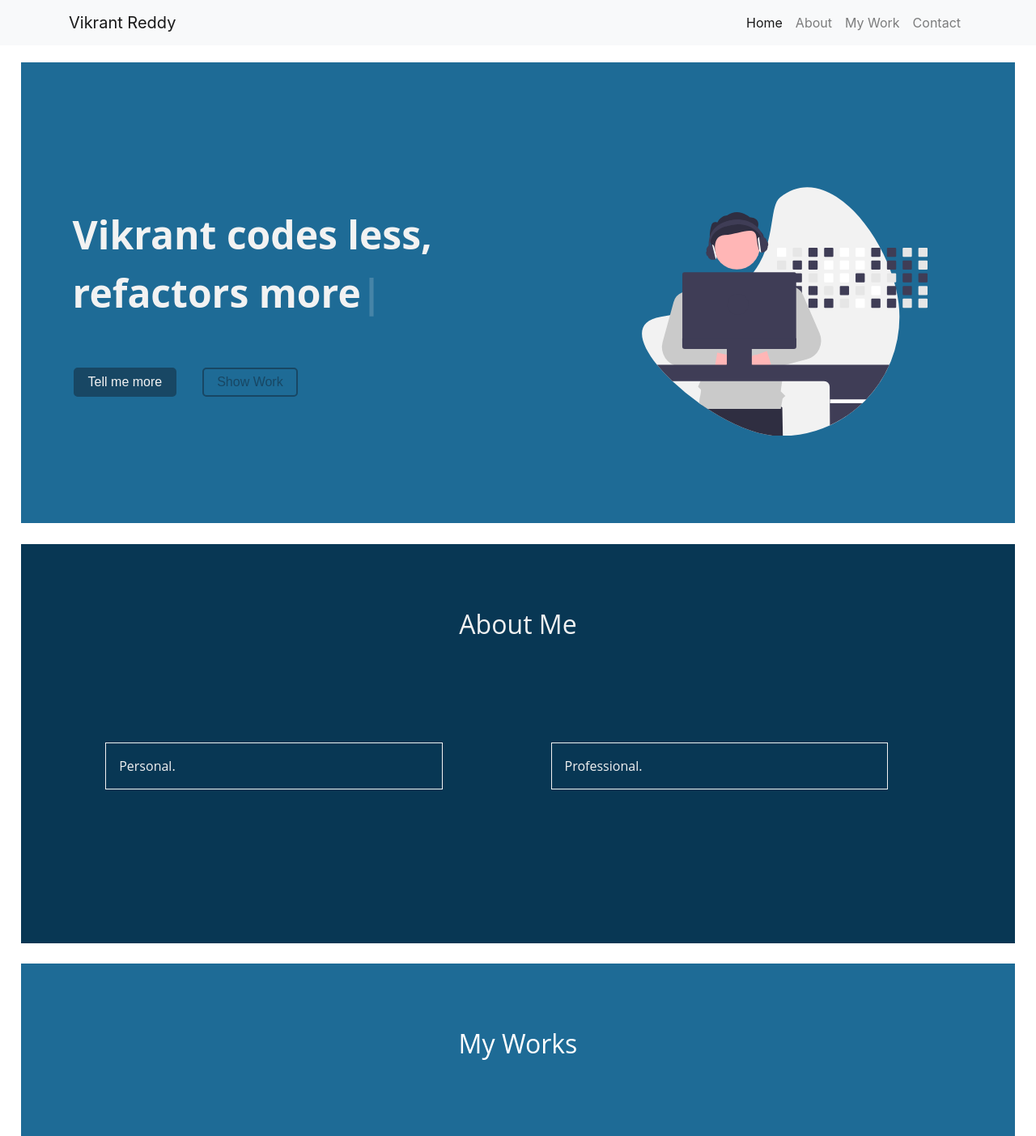
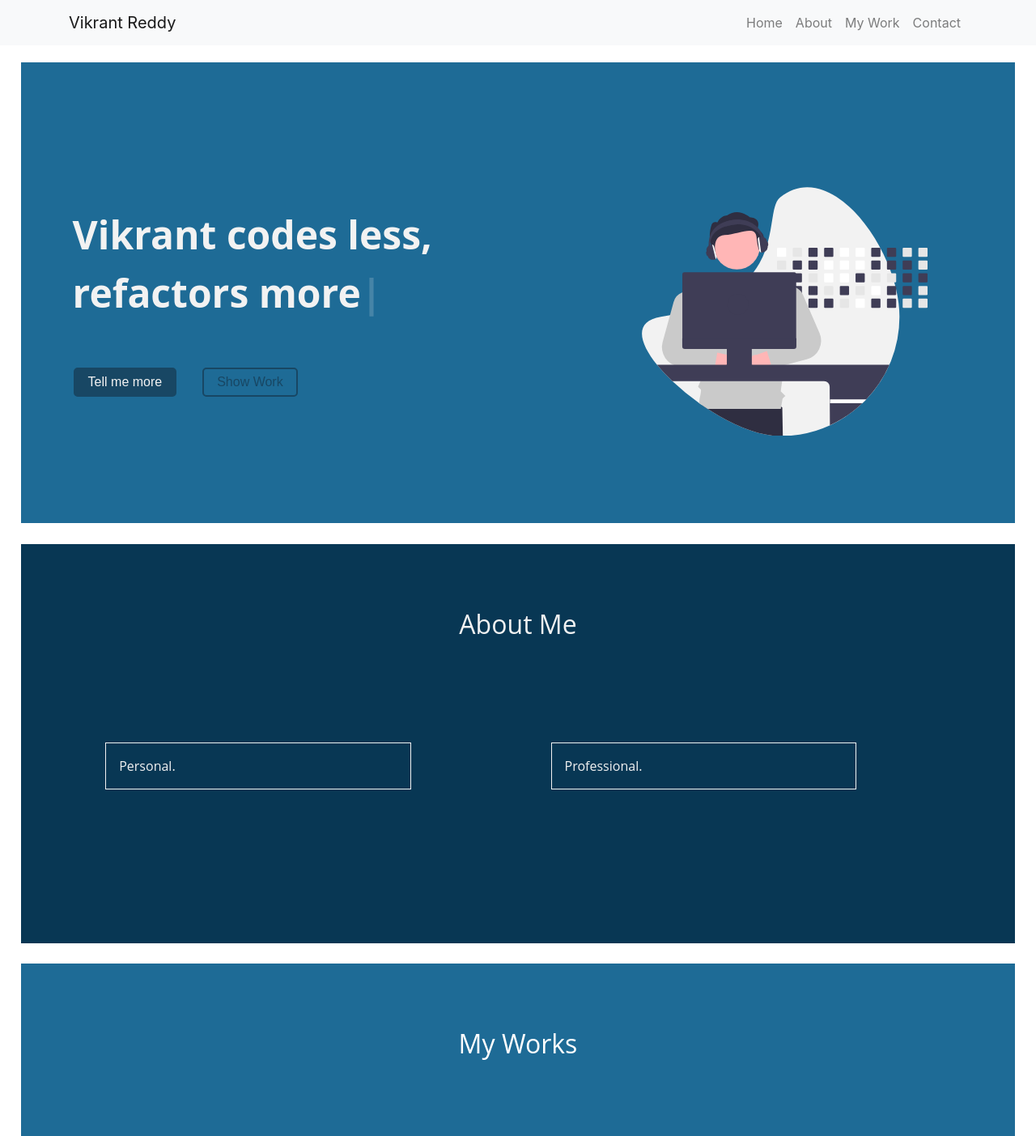
Before and after one commit to VikrantReddy/vikrantreddy.github.io, a React (Create React App) app: page / in a window 1280 px wide. Shown: the top 1403 px of the page at 81% size. Built offline with nearby package versions, Linux system fonts and the light colour scheme.

Commit message:
Smooth scroll implemented

```diff
--- a/src/components/About.jsx
+++ b/src/components/About.jsx
@@ -34,10 +34,10 @@ function About() {
 
 
     return (
-        <AboutContainer>
+        <AboutContainer id="about">
             <h2 style={{ "textAlign": "center", "marginTop": "1rem" }}>About Me</h2>
             <Row style={{ "margin": "10% 0" }}>
-                <Col xs={12} md={6}>
+                <Col xs={12} md={5} lg={5}>
                     <ReactCardFlip isFlipped={isFlipped1} flipDirection="horizontal">
                         <AboutCard onClick={(evt) => { if (isMobile) { handleClick1(evt) } }} onMouseEnter={(evt) => { if (!isMobile) { handleClick1(evt) } }}>
                             Personal.
@@ -54,7 +54,7 @@ function About() {
                     </ReactCardFlip>
                 </Col>
 
-                <Col xs={12} md={6}>
+                <Col xs={12} md={{ span: 5, offset: 1 }} lg={{ span: 5, offset: 1 }}>
                     <ReactCardFlip isFlipped={isFlipped2} flipDirection="horizontal">
                         <AboutCard onClick={(evt) => { if (isMobile) { handleClick2(evt) } }} onMouseEnter={(evt) => { if (!isMobile) { handleClick2(evt) } }}>
                             Professional.
@@ -62,7 +62,7 @@ function About() {
 
                         <AboutCard onClick={(evt) => { if (isMobile) { handleClick2(evt) } }} onMouseLeave={(evt) => { if (!isMobile) { handleClick2(evt) } }}>
                             ✔️Automates Everything <br />
-                            ✔️Dark theme <br />
+                            ✔️Likes Dark theme <br />
                             ✔️Is probably coding even now <br />
                             ✔️Fascinated by design <br />
                             ❌Can't not refactor code<br />
@@ -91,5 +91,5 @@ const AboutCard = styled.div`
     border: 1px solid;
     padding: 1rem;
     margin: 2vh 2vw;
-    width:80%
+    max-width:inherit;
 `
--- a/src/components/Contact.jsx
+++ b/src/components/Contact.jsx
@@ -4,7 +4,7 @@ import styled, { css } from 'styled-components'
 
 function Contact() {
     return (
-        <ContactContainer>
+        <ContactContainer id="contact">
             <h2 style={{ "textAlign": "center", "marginTop": "1rem" }}>Contact Me</h2>
             <Row className="justify-content-center">
                 <HeroButton primary="true">Form</HeroButton>
--- a/src/components/Hero.jsx
+++ b/src/components/Hero.jsx
@@ -9,7 +9,7 @@ function Hero() {
     let textlist = ["Vikrant codes less, refactors more", "He works as a full-time freelancer and a part-time tutor", "He squashes bugs and saves time", "HTML is a programming language.\nYou should totally hire him.", "Let his work speak for him \n👇"]
     let buttonlist = ["Tell me more", "Neat!", "1 truth 1 lie", "See why"]
     return (
-        <HeroContainer>
+        <HeroContainer id="home">
             <Row>
                 <Col style={{ 'marginTop': "10%" }} xs={{ span: 12, order: 2 }} md={{ span: 6, order: 1 }} >
                     {<Herotext text={textlist[herotext]} />}
--- a/src/components/Navbar.jsx
+++ b/src/components/Navbar.jsx
@@ -3,23 +3,28 @@ import { Navbar, Nav, Container } from 'react-bootstrap';
 import { ReactComponent as Logosvg } from "../assets/svgs/logo.svg";
 
 function Mainnav() {
+    const smoothscroll = (event, elem_id) => {
+        let hero = document.getElementById(elem_id);
+        event.preventDefault();  // Stop Page Reloading
+        hero && hero.scrollIntoView({ behavior: "smooth", block: "center" });
+    }
     return (
         <div>
             <Navbar bg="light" expand="lg" fixed="top">
                 <Container>
-                    <Navbar.Brand href="#home">Vikrant Reddy</Navbar.Brand>
+                    <Navbar.Brand href="#hero">Vikrant Reddy</Navbar.Brand>
                     <Navbar.Toggle aria-controls="basic-navbar-nav" />
                     <Navbar.Collapse id="basic-navbar-nav" className="justify-content-end">
                         <Nav className="me-auto" >
-                            <Nav.Link active={true} href="#home">Home</Nav.Link>
-                            <Nav.Link href="#link">About</Nav.Link>
-                            <Nav.Link href="#link">My Work</Nav.Link>
-                            <Nav.Link href="#link">Contact</Nav.Link>
+                            <Nav.Link href="/" onClick={(evt) => smoothscroll(evt, "home")}>Home</Nav.Link>
+                            <Nav.Link href="/" onClick={(evt) => smoothscroll(evt, "about")}> About</Nav.Link>
+                            <Nav.Link href="/" onClick={(evt) => smoothscroll(evt, "work")} > My Work</Nav.Link>
+                            <Nav.Link href="/" onClick={(evt) => smoothscroll(evt, "contact")} > Contact</Nav.Link>
                         </Nav>
                     </Navbar.Collapse>
-                </Container>
-            </Navbar>
-        </div>
+                </Container >
+            </Navbar >
+        </div >
     )
 }
 
--- a/src/components/Work.jsx
+++ b/src/components/Work.jsx
@@ -4,7 +4,7 @@ import styled from 'styled-components'
 
 function Work() {
     return (
-        <WorkContainer>
+        <WorkContainer id="work">
             <h2 style={{ "textAlign": "center", "marginBottom": "10vh", "marginTop": "1rem", "color": "white" }}>My Works</h2>
             <Row xs={1} md={2} className="g-8 mx-auto">
                 <WorkCol>
```
